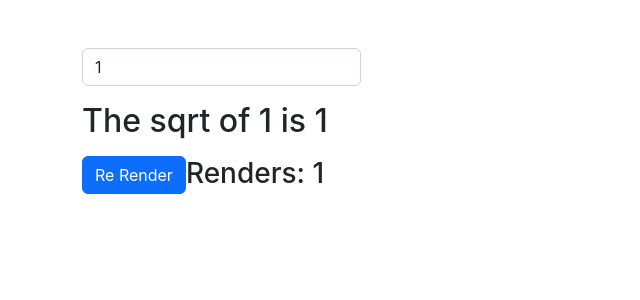
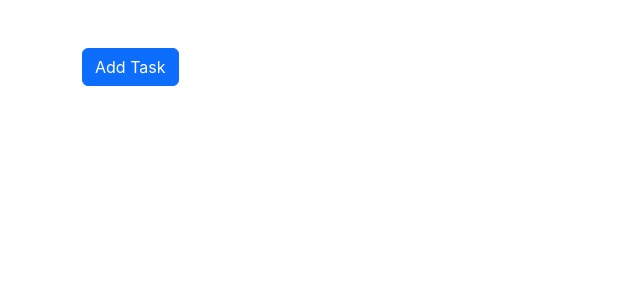
Before and after one commit to Shman-Dee/react-sandbox, a React (Create React App) app: page / in a window 1280 px wide. Shown: the top 300 px of the page, without its empty margins (0-640 px from the left). Built offline with nearby package versions, Linux system fonts and the light colour scheme.

Commit message:
finished practice hook

```diff
--- a/src/App.js
+++ b/src/App.js
@@ -1,9 +1,9 @@
-import UseMemoExample from './components/UseMemoExample'
+import UseCallbackExample from './components/UseCallbackExample'
 
 function App() {
   return (
     <div className="container mt-5">
-      <UseMemoExample />
+      <UseCallbackExample />
     </div>
   )
 }
--- /dev/null
+++ b/src/components/UseCallbackExample.jsx
@@ -0,0 +1,31 @@
+import React, { useState, useCallback } from 'react'
+
+function UseCallbackExample() {
+  const [tasks, setTasks] = useState([])
+
+  const addTask = useCallback(() => {
+    setTasks((prevState) => [...prevState, 'some tasks'])
+  }, [setTasks])
+
+  return (
+    <div>
+      <Button addTask={addTask} />
+      {tasks.map((task, index) => (
+        <p key={index}>{task}</p>
+      ))}
+    </div>
+  )
+}
+
+const Button = React.memo(({ addTask }) => {
+  console.log('button rendered')
+  return (
+    <div>
+      <button className="btn btn-primary" onClick={addTask}>
+        Add Task
+      </button>
+    </div>
+  )
+})
+
+export default UseCallbackExample
```
